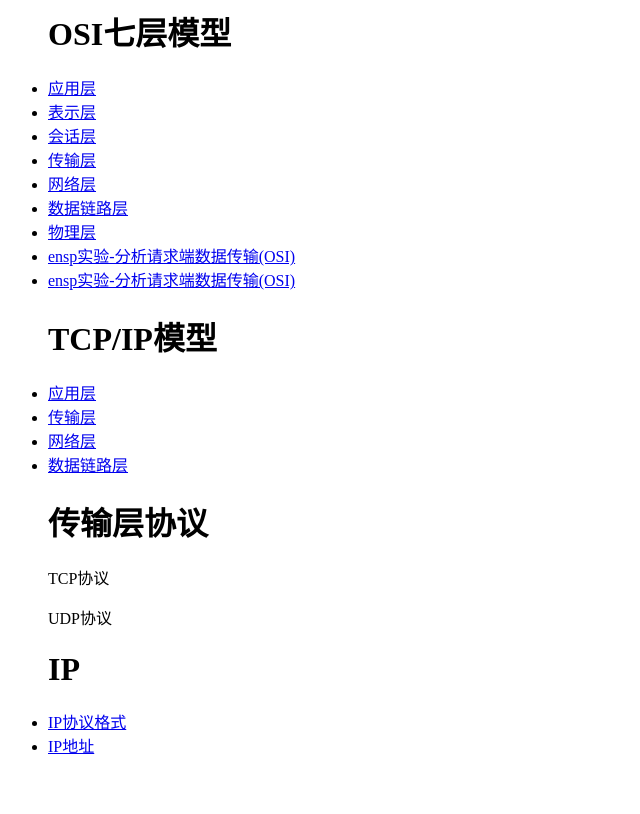
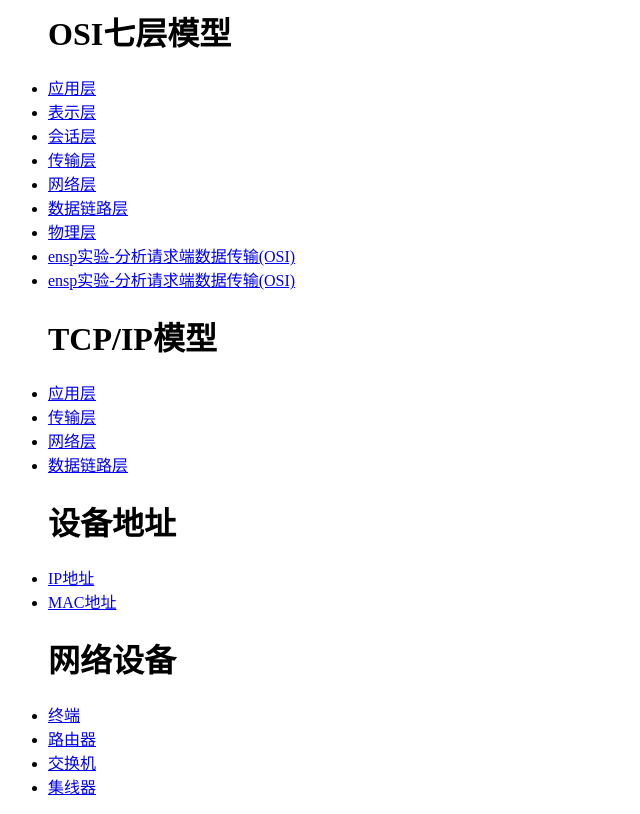
Before and after one commit to ruanzhaodong/Web, a plain HTML site: page index.html in a window 1280 px wide. Shown: the whole page, without its empty margins (0-640 px from the left). Drawn offline with Linux system fonts and the light colour scheme.

Commit message:
Update index.html

```diff
--- a/index.html
+++ b/index.html
@@ -11,18 +11,20 @@
   <li><a href="C:\Users\rzd28\Desktop\计算机网络\计算机网络基础知识\OSI七层模型\实验-分析请求端数据传输(OSI)">ensp实验-分析请求端数据传输(OSI)</a></li>
 
    <h1>TCP/IP模型</h1>
-   <li><a href="#">应用层</a></li>
-   <li><a href="#">传输层</a></li>
-   <li><a href="#">网络层</a></li>
-   <li><a href="#">数据链路层</a></li>
-
-   <h1>传输层协议</h1>
-   <P>TCP协议</P>
-   <P>UDP协议</P>
-
-   <h1>IP</h1>
-   <li><a href="#">IP协议格式</a></li>
-   <li><a href="#">IP地址</a></li>
+   <li><a href="C:\Users\rzd28\Desktop\计算机网络\计算机网络基础知识\TCP-IP协议\应用层.html">应用层</a></li>
+   <li><a href="C:\Users\rzd28\Desktop\计算机网络\计算机网络基础知识\TCP-IP协议\传输层.html">传输层</a></li>
+   <li><a href="C:\Users\rzd28\Desktop\计算机网络\计算机网络基础知识\TCP-IP协议\网络层.html">网络层</a></li>
+   <li><a href="C:\Users\rzd28\Desktop\计算机网络\计算机网络基础知识\TCP-IP协议\数据链路层.html">数据链路层</a></li>
 
 
-</uL>
+   <h1>设备地址</h1>
+   <li><a href="C:\Users\rzd28\Desktop\计算机网络\计算机网络基础知识\设备地址\IP地址.html">IP地址</a></li>
+   <li><a href="C:\Users\rzd28\Desktop\计算机网络\计算机网络基础知识\设备地址\MAC地址.html">MAC地址</a></li>
+
+   <h1>网络设备</h1>
+   <li><a href="C:\Users\rzd28\Desktop\计算机网络\计算机网络基础知识\网络设备\终端.html">终端</a></li>
+   <li><a href="C:\Users\rzd28\Desktop\计算机网络\计算机网络基础知识\网络设备\路由器.html">路由器</a></li>
+   <li><a href="C:\Users\rzd28\Desktop\计算机网络\计算机网络基础知识\网络设备\交换机.html">交换机</a></li>
+   <li><a href="C:\Users\rzd28\Desktop\计算机网络\计算机网络基础知识\网络设备\集线器.html">集线器</a></li>
+
+</ul>
```
